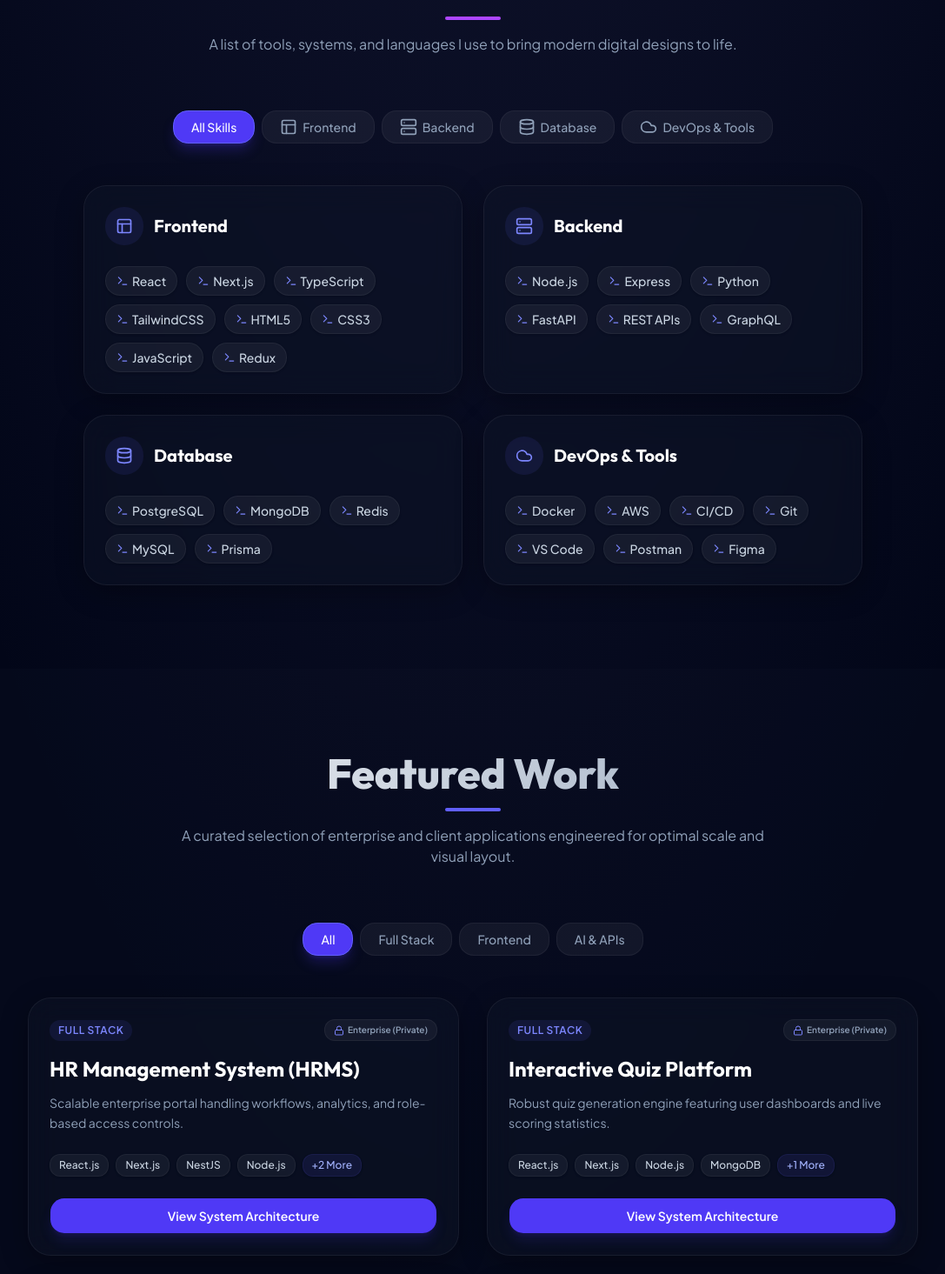
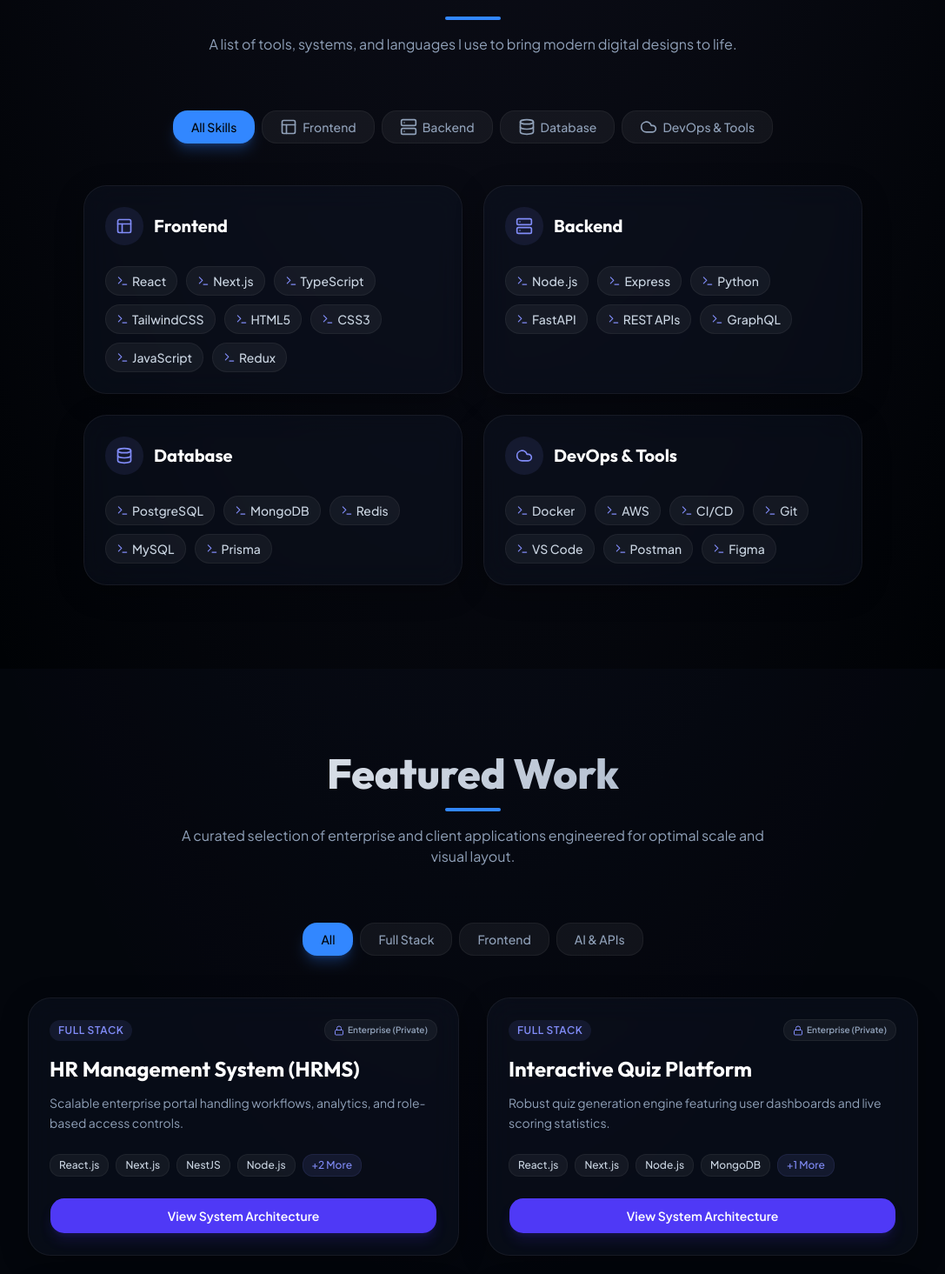
Before and after one commit to rohiniglobaltech-web/portfolio, a Next.js app: page / in a window 1280 px wide. Shown: the part 2125-3590 px from the top of the page at 87% size, without its empty margins (96-1183 px from the left). Built offline with nearby package versions, Linux system fonts and the light colour scheme.

Commit message:
feat: complete standard dark/light theme integration with layout and components responsive fixes

```diff
--- a/src/app/globals.css
+++ b/src/app/globals.css
@@ -171,13 +171,25 @@
 }
 
 .glass-card {
+  background: rgba(255, 255, 255, 0.45);
+  backdrop-filter: blur(16px);
+  border: 1px solid rgba(0, 0, 0, 0.06);
+  box-shadow: 0 8px 32px 0 rgba(31, 38, 135, 0.04);
+  transition: all 0.3s ease;
+}
+
+.glass-card:hover {
+  border-color: rgba(0, 0, 0, 0.12);
+  box-shadow: 0 8px 32px 0 rgba(99, 102, 241, 0.08);
+}
+
+.dark .glass-card {
   background: rgba(15, 23, 42, 0.4);
-  backdrop-filter: blur(16px);
   border: 1px solid rgba(255, 255, 255, 0.06);
   box-shadow: 0 8px 32px 0 rgba(0, 0, 0, 0.3);
 }
 
-.glass-card:hover {
+.dark .glass-card:hover {
   border-color: rgba(255, 255, 255, 0.12);
   box-shadow: 0 8px 32px 0 rgba(99, 102, 241, 0.1);
 }
--- a/src/app/layout.tsx
+++ b/src/app/layout.tsx
@@ -26,9 +26,8 @@ export default function RootLayout({
     <html
       lang="en"
       className={`${plusJakarta.variable} ${outfit.variable} dark scroll-smooth`}
-      style={{ colorScheme: "dark" }}
     >
-      <body className="bg-slate-950 text-slate-100 font-sans antialiased min-h-screen">
+      <body className="bg-background text-foreground font-sans antialiased min-h-screen transition-colors duration-300">
         <div className="relative overflow-hidden min-h-screen radial-bg">
           {children}
         </div>
--- a/src/components/About.tsx
+++ b/src/components/About.tsx
@@ -33,7 +33,7 @@ export default function About() {
     <section id="about" className="py-24 px-4 relative overflow-hidden bg-slate-900/40">
       <div className="max-w-6xl mx-auto relative z-10">
         <div className="text-center mb-16">
-          <h2 className="text-4xl md:text-5xl font-extrabold font-heading bg-gradient-to-r from-white to-slate-400 bg-clip-text text-transparent mb-4">About Me</h2>
+          <h2 className="text-4xl md:text-5xl font-extrabold font-heading bg-gradient-to-r from-slate-900 to-slate-500 dark:from-white dark:to-slate-400 bg-clip-text text-transparent mb-4">About Me</h2>
           <div className="w-16 h-1 bg-primary mx-auto rounded-full" />
         </div>
 
--- a/src/components/Projects.tsx
+++ b/src/components/Projects.tsx
@@ -121,9 +121,9 @@ export default function Projects() {
     <section id="projects" className="py-24 px-4 bg-slate-900/20 relative">
       <div className="max-w-6xl mx-auto">
         <div className="text-center mb-16">
-          <h2 className="text-4xl md:text-5xl font-extrabold font-heading bg-gradient-to-r from-white to-slate-400 bg-clip-text text-transparent mb-4">Featured Work</h2>
-          <div className="w-16 h-1 bg-indigo-500 mx-auto rounded-full mb-4" />
-          <p className="text-slate-400 max-w-2xl mx-auto">
+          <h2 className="text-4xl md:text-5xl font-extrabold font-heading bg-gradient-to-r from-slate-900 to-slate-500 dark:from-white dark:to-slate-400 bg-clip-text text-transparent mb-4">Featured Work</h2>
+          <div className="w-16 h-1 bg-primary mx-auto rounded-full mb-4" />
+          <p className="text-slate-600 dark:text-slate-400 max-w-2xl mx-auto">
             A curated selection of enterprise and client applications engineered for optimal scale and visual layout.
           </p>
         </div>
@@ -134,10 +134,10 @@ export default function Projects() {
             <button
               key={cat}
               onClick={() => setSelectedCategory(cat)}
-              className={`px-5 py-2 text-sm font-medium rounded-xl transition-all duration-300 border ${
+              className={`px-5 py-2 text-sm font-medium rounded-xl transition-all duration-300 border cursor-pointer ${
                 selectedCategory === cat
-                  ? "bg-indigo-600 text-white border-indigo-500 shadow-lg shadow-indigo-600/25"
-                  : "bg-white/5 text-slate-400 border-white/5 hover:bg-white/10 hover:text-white"
+                  ? "bg-primary text-primary-foreground border-primary/20 shadow-lg shadow-primary/25"
+                  : "bg-black/5 dark:bg-white/5 text-slate-500 dark:text-slate-400 border-black/5 dark:border-white/5 hover:bg-black/10 dark:hover:bg-white/10 hover:text-slate-900 dark:hover:text-white"
               }`}
             >
               {cat}
@@ -150,33 +150,33 @@ export default function Projects() {
           {filteredProjects.map((project, index) => (
             <div
               key={index}
-              className="glass-card rounded-3xl p-6 border border-white/5 bg-slate-950/20 flex flex-col justify-between hover:scale-[1.01] hover:border-indigo-500/30 transition-all duration-300 group"
+              className="glass-card rounded-3xl p-6 border hover:scale-[1.01] hover:border-primary/30 transition-all duration-300 group flex flex-col justify-between"
             >
               <div>
                 <div className="flex justify-between items-center mb-4">
-                  <span className="text-xs font-semibold text-indigo-400 uppercase tracking-wider bg-indigo-500/10 px-2.5 py-1 rounded-lg">
+                  <span className="text-xs font-semibold text-accent-color uppercase tracking-wider bg-accent-color/10 px-2.5 py-1 rounded-lg">
                     {project.category}
                   </span>
                   {project.isPrivate && (
-                    <span className="flex items-center gap-1 text-[10px] font-semibold text-slate-400 bg-white/5 px-2.5 py-1 rounded-lg border border-white/5">
-                      <Lock className="w-3 h-3 text-indigo-400" /> Enterprise (Private)
+                    <span className="flex items-center gap-1 text-[10px] font-semibold text-slate-500 dark:text-slate-400 bg-black/5 dark:bg-white/5 px-2.5 py-1 rounded-lg border border-black/5 dark:border-white/5">
+                      <Lock className="w-3 h-3 text-accent-color" /> Enterprise (Private)
                     </span>
                   )}
                 </div>
-                <h3 className="text-2xl font-bold text-white font-heading group-hover:text-indigo-300 transition-colors mb-3">
+                <h3 className="text-2xl font-bold text-slate-900 dark:text-white font-heading group-hover:text-accent-color transition-colors mb-3">
                   {project.title}
                 </h3>
-                <p className="text-slate-400 mb-6 text-sm leading-relaxed">
+                <p className="text-slate-600 dark:text-slate-400 mb-6 text-sm leading-relaxed">
                   {project.description}
                 </p>
                 <div className="flex flex-wrap gap-2 mb-6">
                   {project.tech.slice(0, 4).map((tech, techIndex) => (
-                    <Badge key={techIndex} className="bg-white/5 text-slate-300 border-white/5 px-2.5 py-1 rounded-lg text-xs font-medium">
+                    <Badge key={techIndex} className="bg-black/5 dark:bg-white/5 text-slate-600 dark:text-slate-300 border border-black/5 dark:border-white/5 px-2.5 py-1 rounded-lg text-xs font-medium shadow-none">
                       {tech}
                     </Badge>
                   ))}
                   {project.tech.length > 4 && (
-                    <Badge className="bg-indigo-500/10 text-indigo-300 border-indigo-500/10 px-2.5 py-1 rounded-lg text-xs font-medium">
+                    <Badge className="bg-accent-color/10 text-accent-color border border-accent-color/10 px-2.5 py-1 rounded-lg text-xs font-medium shadow-none">
                       +{project.tech.length - 4} More
                     </Badge>
                   )}
@@ -199,41 +199,41 @@ export default function Projects() {
       {/* Premium Detail Modal Popup */}
       {activeProject && (
         <div className="fixed inset-0 z-50 flex items-center justify-center p-4 bg-slate-950/80 backdrop-blur-xl animate-in fade-in duration-300">
-          <div className="bg-slate-900 border border-white/10 rounded-3xl max-w-2xl w-full p-6 md:p-8 max-h-[85vh] overflow-y-auto relative shadow-2xl shadow-indigo-500/10 space-y-6">
+          <div className="bg-white dark:bg-slate-900 border border-black/10 dark:border-white/10 rounded-3xl max-w-2xl w-full p-6 md:p-8 max-h-[85vh] overflow-y-auto relative shadow-2xl shadow-indigo-500/10 space-y-6">
             <button
               onClick={() => setActiveProject(null)}
-              className="absolute top-6 right-6 p-2 rounded-xl bg-white/5 hover:bg-white/10 text-slate-400 hover:text-white transition-colors"
+              className="absolute top-6 right-6 p-2 rounded-xl bg-black/5 dark:bg-white/5 hover:bg-black/10 dark:hover:bg-white/10 text-slate-500 dark:text-slate-400 hover:text-slate-900 dark:hover:text-white transition-colors cursor-pointer"
             >
               <X className="h-5 w-5" />
             </button>
 
             <div>
               <div className="flex items-center gap-2">
-                <span className="text-xs font-semibold text-indigo-400 uppercase tracking-wider bg-indigo-500/10 px-2.5 py-1 rounded-lg">
+                <span className="text-xs font-semibold text-accent-color uppercase tracking-wider bg-accent-color/10 px-2.5 py-1 rounded-lg">
                   {activeProject.category}
                 </span>
                 {activeProject.isPrivate && (
-                  <span className="flex items-center gap-1 text-[10px] font-semibold text-slate-400 bg-white/5 px-2.5 py-1 rounded-lg border border-white/5">
-                    <Lock className="w-3 h-3 text-indigo-400" /> Enterprise (Private)
+                  <span className="flex items-center gap-1 text-[10px] font-semibold text-slate-500 dark:text-slate-400 bg-black/5 dark:bg-white/5 px-2.5 py-1 rounded-lg border border-black/5 dark:border-white/5">
+                    <Lock className="w-3 h-3 text-accent-color" /> Enterprise (Private)
                   </span>
                 )}
               </div>
-              <h3 className="text-3xl font-extrabold text-white font-heading mt-2">
+              <h3 className="text-3xl font-extrabold text-slate-900 dark:text-white font-heading mt-2">
                 {activeProject.title}
               </h3>
             </div>
 
             <div className="space-y-4">
-              <p className="text-slate-300 text-md leading-relaxed">
+              <p className="text-slate-600 dark:text-slate-300 text-md leading-relaxed">
                 {activeProject.fullDescription}
               </p>
 
               {activeProject.isPrivate && (
-                <div className="p-4 bg-indigo-500/5 border border-indigo-500/10 rounded-2xl flex items-start gap-3">
-                  <Lock className="w-5 h-5 text-indigo-400 mt-0.5 flex-shrink-0" />
+                <div className="p-4 bg-accent-color/5 border border-accent-color/10 rounded-2xl flex items-start gap-3">
+                  <Lock className="w-5 h-5 text-accent-color mt-0.5 flex-shrink-0" />
                   <div>
-                    <h5 className="text-sm font-bold text-white">Proprietary Enterprise Application</h5>
-                    <p className="text-xs text-slate-400 mt-1 leading-relaxed">
+                    <h5 className="text-sm font-bold text-slate-900 dark:text-white">Proprietary Enterprise Application</h5>
+                    <p className="text-xs text-slate-500 dark:text-slate-400 mt-1 leading-relaxed">
                       Due to corporate NDAs and data policies, the source code and live environment are confidential. I am happy to discuss system designs, clean code patterns, and my exact contribution during a session or interview.
                     </p>
                   </div>
@@ -241,10 +241,10 @@ export default function Projects() {
               )}
 
               <div>
-                <h4 className="font-bold text-white mb-2 flex items-center gap-1.5"><Code className="w-4 h-4 text-indigo-400" /> Technologies used</h4>
+                <h4 className="font-bold text-slate-900 dark:text-white mb-2 flex items-center gap-1.5"><Code className="w-4 h-4 text-accent-color" /> Technologies used</h4>
                 <div className="flex flex-wrap gap-2">
                   {activeProject.tech.map((t, idx) => (
-                    <Badge key={idx} className="bg-white/5 text-slate-300 border-white/5 px-2.5 py-1 rounded-lg text-xs font-medium">
+                    <Badge key={idx} className="bg-black/5 dark:bg-white/5 text-slate-600 dark:text-slate-300 border border-black/5 dark:border-white/5 px-2.5 py-1 rounded-lg text-xs font-medium shadow-none">
                       {t}
                     </Badge>
                   ))}
@@ -252,11 +252,11 @@ export default function Projects() {
               </div>
 
               <div>
-                <h4 className="font-bold text-white mb-2 flex items-center gap-1.5"><CheckCircle className="w-4 h-4 text-emerald-400" /> Key Contributions</h4>
+                <h4 className="font-bold text-slate-900 dark:text-white mb-2 flex items-center gap-1.5"><CheckCircle className="w-4 h-4 text-emerald-400" /> Key Contributions</h4>
                 <ul className="space-y-2 pl-2">
                   {activeProject.features.map((feat, idx) => (
-                    <li key={idx} className="text-slate-400 text-sm flex items-start gap-2">
-                      <span className="w-1.5 h-1.5 rounded-full bg-indigo-400 mt-2 flex-shrink-0" />
+                    <li key={idx} className="text-slate-600 dark:text-slate-400 text-sm flex items-start gap-2">
+                      <span className="w-1.5 h-1.5 rounded-full bg-accent-color mt-2 flex-shrink-0" />
                       {feat}
                     </li>
                   ))}
@@ -265,24 +265,24 @@ export default function Projects() {
 
               <div className="grid md:grid-cols-2 gap-4 pt-2">
                 <div className="p-4 bg-red-500/5 border border-red-500/10 rounded-2xl">
-                  <h5 className="text-sm font-bold text-red-400 flex items-center gap-1 mb-1.5">
+                  <h5 className="text-sm font-bold text-red-500 dark:text-red-400 flex items-center gap-1 mb-1.5">
                     <AlertCircle className="w-4 h-4" /> Core Challenge
                   </h5>
-                  <p className="text-xs text-slate-400 leading-relaxed">{activeProject.challenges}</p>
+                  <p className="text-xs text-slate-500 dark:text-slate-400 leading-relaxed">{activeProject.challenges}</p>
                 </div>
                 <div className="p-4 bg-emerald-500/5 border border-emerald-500/10 rounded-2xl">
-                  <h5 className="text-sm font-bold text-emerald-400 flex items-center gap-1 mb-1.5">
+                  <h5 className="text-sm font-bold text-emerald-600 dark:text-emerald-400 flex items-center gap-1 mb-1.5">
                     <CheckCircle className="w-4 h-4" /> The Solution
                   </h5>
-                  <p className="text-xs text-slate-400 leading-relaxed">{activeProject.solution}</p>
+                  <p className="text-xs text-slate-500 dark:text-slate-400 leading-relaxed">{activeProject.solution}</p>
                 </div>
               </div>
             </div>
 
-            <div className="flex gap-3 pt-4 border-t border-white/5">
+            <div className="flex gap-3 pt-4 border-t border-black/5 dark:border-white/5">
               <Button
                 onClick={scrollToContact}
-                className="w-full bg-indigo-600 hover:bg-indigo-500 text-white rounded-xl py-5 font-semibold gap-2"
+                className="w-full bg-primary hover:bg-primary/90 text-primary-foreground rounded-xl py-5 font-semibold gap-2 cursor-pointer shadow-none"
               >
                 Request Architecture Walkthrough
               </Button>
--- a/src/components/Skills.tsx
+++ b/src/components/Skills.tsx
@@ -42,9 +42,9 @@ export default function Skills() {
     <section id="skills" className="py-24 px-4 relative">
       <div className="max-w-6xl mx-auto">
         <div className="text-center mb-16">
-          <h2 className="text-4xl md:text-5xl font-extrabold font-heading bg-gradient-to-r from-white to-slate-400 bg-clip-text text-transparent mb-4">Technical Stack</h2>
-          <div className="w-16 h-1 bg-purple-500 mx-auto rounded-full mb-4" />
-          <p className="text-slate-400 max-w-2xl mx-auto">
+          <h2 className="text-4xl md:text-5xl font-extrabold font-heading bg-gradient-to-r from-slate-900 to-slate-500 dark:from-white dark:to-slate-400 bg-clip-text text-transparent mb-4">Technical Stack</h2>
+          <div className="w-16 h-1 bg-primary mx-auto rounded-full mb-4" />
+          <p className="text-slate-600 dark:text-slate-400 max-w-2xl mx-auto">
             A list of tools, systems, and languages I use to bring modern digital designs to life.
           </p>
         </div>
@@ -53,10 +53,10 @@ export default function Skills() {
         <div className="flex flex-wrap justify-center gap-2 mb-12">
           <button
             onClick={() => setActiveTab("all")}
-            className={`px-5 py-2 text-sm font-medium rounded-xl transition-all duration-300 border ${
+            className={`px-5 py-2 text-sm font-medium rounded-xl transition-all duration-300 border flex items-center cursor-pointer ${
               activeTab === "all"
-                ? "bg-indigo-600 text-white border-indigo-500 shadow-lg shadow-indigo-600/25"
-                : "bg-white/5 text-slate-400 border-white/5 hover:bg-white/10 hover:text-white"
+                ? "bg-primary text-primary-foreground border-primary/20 shadow-lg shadow-primary/25"
+                : "bg-black/5 dark:bg-white/5 text-slate-500 dark:text-slate-400 border-black/5 dark:border-white/5 hover:bg-black/10 dark:hover:bg-white/10 hover:text-slate-900 dark:hover:text-white"
             }`}
           >
             All Skills
@@ -65,10 +65,10 @@ export default function Skills() {
             <button
               key={category.id}
               onClick={() => setActiveTab(category.id)}
-              className={`px-5 py-2 text-sm font-medium rounded-xl transition-all duration-300 border flex items-center gap-1.5 ${
+              className={`px-5 py-2 text-sm font-medium rounded-xl transition-all duration-300 border flex items-center gap-1.5 cursor-pointer ${
                 activeTab === category.id
-                  ? "bg-indigo-600 text-white border-indigo-500 shadow-lg shadow-indigo-600/25"
-                  : "bg-white/5 text-slate-400 border-white/5 hover:bg-white/10 hover:text-white"
+                  ? "bg-primary text-primary-foreground border-primary/20 shadow-lg shadow-primary/25"
+                  : "bg-black/5 dark:bg-white/5 text-slate-500 dark:text-slate-400 border-black/5 dark:border-white/5 hover:bg-black/10 dark:hover:bg-white/10 hover:text-slate-900 dark:hover:text-white"
               }`}
             >
               {category.icon}
@@ -82,21 +82,21 @@ export default function Skills() {
           {filteredCategories.map((category, index) => (
             <div
               key={index}
-              className="glass-card rounded-3xl p-6 border border-white/5 bg-slate-950/20 hover:border-white/10 hover:shadow-2xl hover:shadow-indigo-500/5 transition-all duration-300"
+              className="glass-card rounded-3xl p-6 border hover:border-black/10 dark:hover:border-white/10 hover:shadow-2xl hover:shadow-primary/5 transition-all duration-300"
             >
               <div className="flex items-center gap-3 mb-6">
-                <div className="p-3 bg-indigo-500/10 rounded-2xl text-indigo-400">
+                <div className="p-3 bg-accent-color/10 rounded-2xl text-accent-color">
                   {category.icon}
                 </div>
-                <h3 className="text-xl font-bold text-white font-heading">{category.title}</h3>
+                <h3 className="text-xl font-bold text-slate-900 dark:text-white font-heading">{category.title}</h3>
               </div>
               <div className="flex flex-wrap gap-2.5">
                 {category.skills.map((skill, skillIndex) => (
                   <Badge
                     key={skillIndex}
-                    className="bg-white/5 hover:bg-white/10 text-slate-300 hover:text-white border border-white/5 px-3 py-1.5 rounded-xl text-sm font-medium transition-all duration-200"
+                    className="bg-black/5 dark:bg-white/5 hover:bg-black/10 dark:hover:bg-white/10 text-slate-600 dark:text-slate-300 hover:text-slate-900 dark:hover:text-white border border-black/5 dark:border-white/5 px-3 py-1.5 rounded-xl text-sm font-medium transition-all duration-200 shadow-none"
                   >
-                    <Terminal className="w-3.5 h-3.5 mr-1 text-indigo-400" />
+                    <Terminal className="w-3.5 h-3.5 mr-1 text-accent-color" />
                     {skill}
                   </Badge>
                 ))}
```
